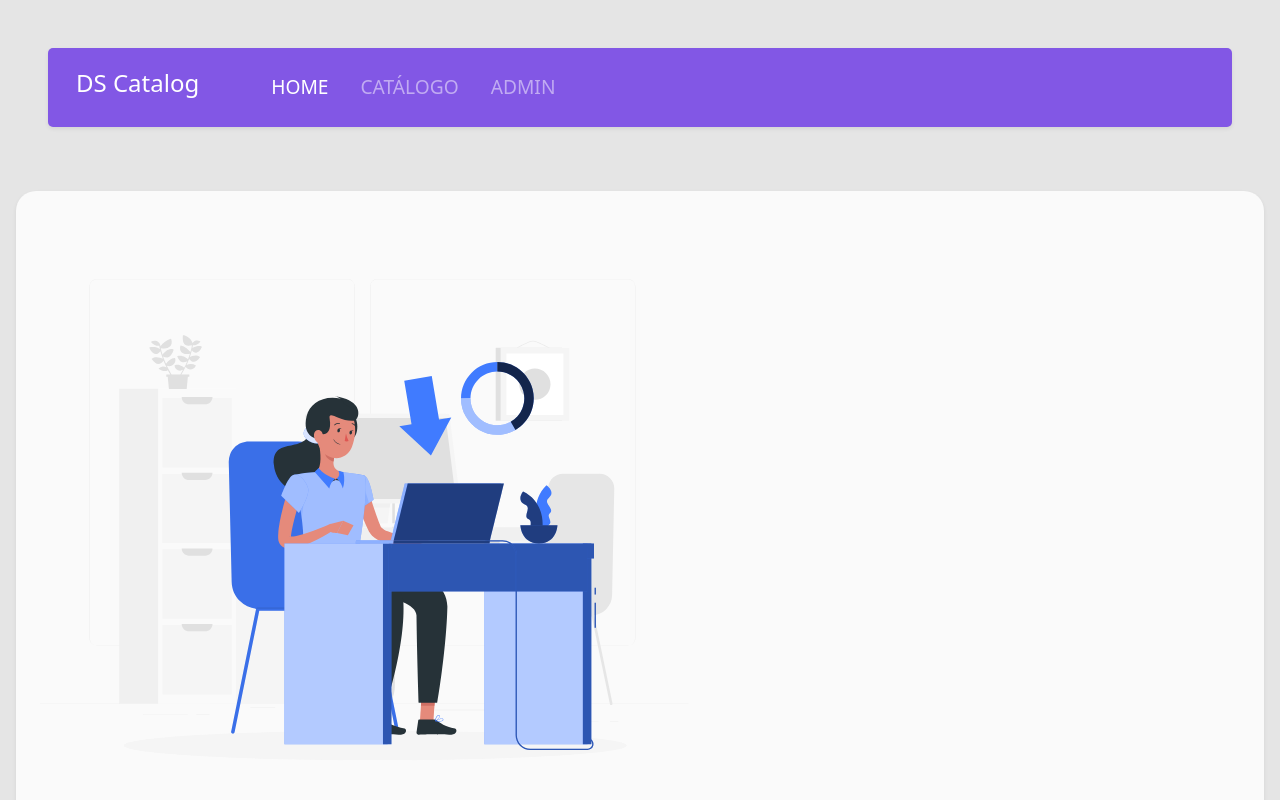
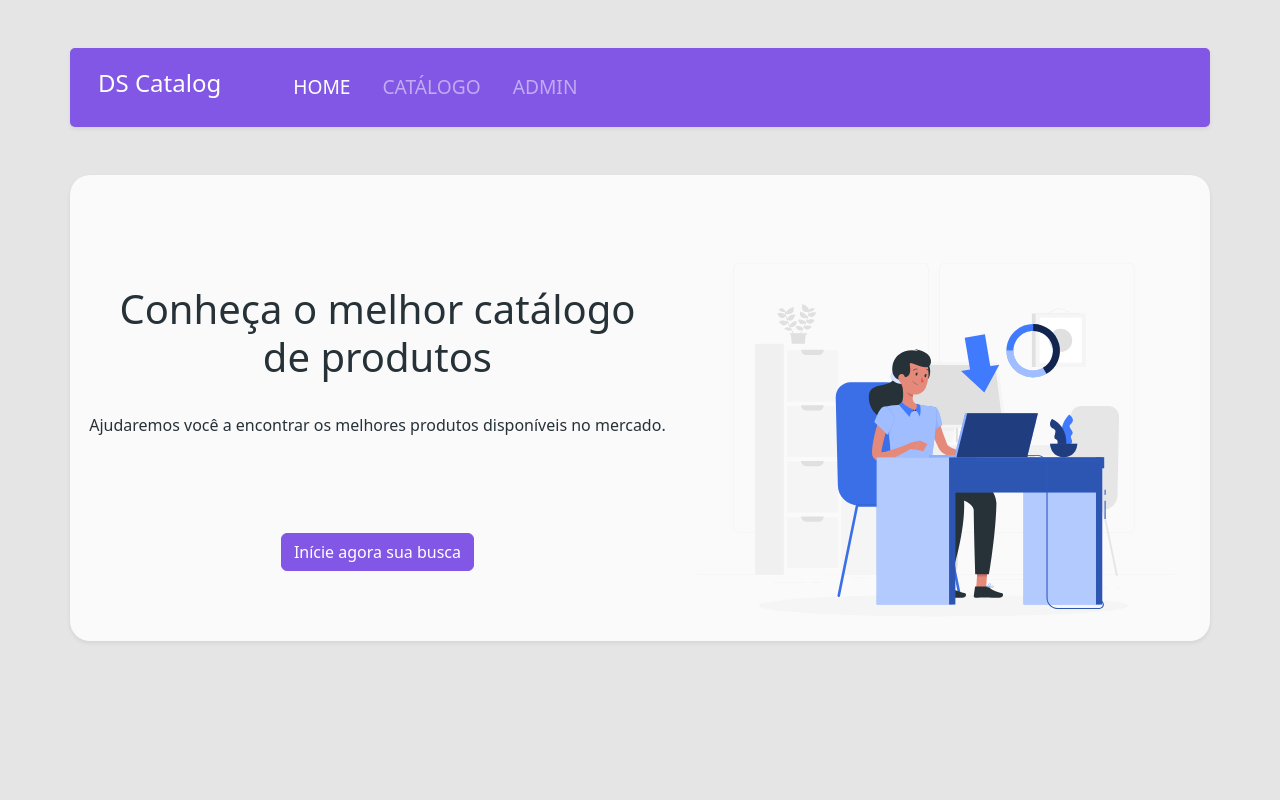
Before and after one commit to RafaelRNG/bootcamp-spring-devsuperior, an Angular app in the folder dscatalog/frontend/: page / in a window 1280 px wide. Shown: the top 800 px of the page. Built offline with nearby package versions, Linux system fonts and the light colour scheme.

Commit message:
SQL: 2602

```diff
--- a/dscatalog/frontend/src/app/components/header/header.component.html
+++ b/dscatalog/frontend/src/app/components/header/header.component.html
@@ -1,5 +1,7 @@
-<header class="navbar navbar-expand-lg navbar-dark bg-primary m-md-5 p-md-3 shadow-sm">
-   <span class="container-fluid">
+<header
+  class="navbar container my-md-5 navbar-expand-lg navbar-dark bg-primary p-md-3 shadow-sm">
+
+  <span class="container">
      <a class="navbar-brand" href="link">
        <h4>DS Catalog</h4>
      </a>
@@ -34,4 +36,5 @@
        </ul>
      </nav>
    </span>
+
  </header>
--- a/dscatalog/frontend/src/app/pages/home/home.component.html
+++ b/dscatalog/frontend/src/app/pages/home/home.component.html
@@ -1,16 +1,16 @@
 <rng-header></rng-header>
-<div [class]="styles[0]">
-   <div [class]="styles[1]" style="background-color: #fafafa; border-radius: 20px;">
-     <section [class]="styles[2]">
-       <h1 [class]="styles[3]">Conheça o melhor catálogo de produtos</h1>
-       <p [class]="styles[4]" style="margin: 0 5rem;">Ajudaremos você a encontrar os melhores produtos disponíveis no mercado.</p>
-        <span>
+<div class="m-4 mx-md-5">
+   <div [class]="homeText" style="background-color: #fafafa; border-radius: 20px;">
+     <section class="mt-3 d-flex flex-column align-items-center justify-content-center">
+       <h1 class="text-center p-4">Conheça o melhor catálogo de produtos</h1>
+       <p class= "text-center mb-5">Ajudaremos você a encontrar os melhores produtos disponíveis no mercado.</p>
+        <span class="my-3 mb-5 my-lg-5 mb-lg-0">
           <rng-button-icon></rng-button-icon>
         </span>
       </section>
 
-     <section [class]="styles[5]">
-       <img src="assets/imgs/main-image.svg" [class]="styles[6]"/>
+     <section class="p-4 mt-5">
+       <img src="assets/imgs/main-image.svg" alt="image home" class="img-fluid mt-3"/>
      </section>
    </div>
  </div>
--- a/dscatalog/frontend/src/app/pages/home/home.component.ts
+++ b/dscatalog/frontend/src/app/pages/home/home.component.ts
@@ -7,15 +7,7 @@ import { Component, OnInit } from '@angular/core';
 })
 export class HomeComponent implements OnInit {
 
-  public styles: string[] = [
-    "p-3",
-    "shadow-sm d-flex flex-column-reverse",
-    "mt-3",
-    "text-center p-4",
-    "text-center pt-2",
-    "p-4 mt-5",
-    "img-fluid mt-3"
-  ]
+  public homeText: string = 'shadow-sm d-flex flex-column-reverse flex-lg-row justify-content-center container'
 
   constructor() { }
 
--- a/dscatalog/frontend/src/assets/styles/custom.scss
+++ b/dscatalog/frontend/src/assets/styles/custom.scss
@@ -5,4 +5,4 @@ $theme-colors: (
 $body-bg: #e5e5e5;
 $body-color: #263238;
 
-@import '~bootstrap/scss/bootstrap.scss';
+@import 'bootstrap/scss/bootstrap.scss';
```
Also changed, not shown: 2 other files (tests, documents, lock files or other folders).
